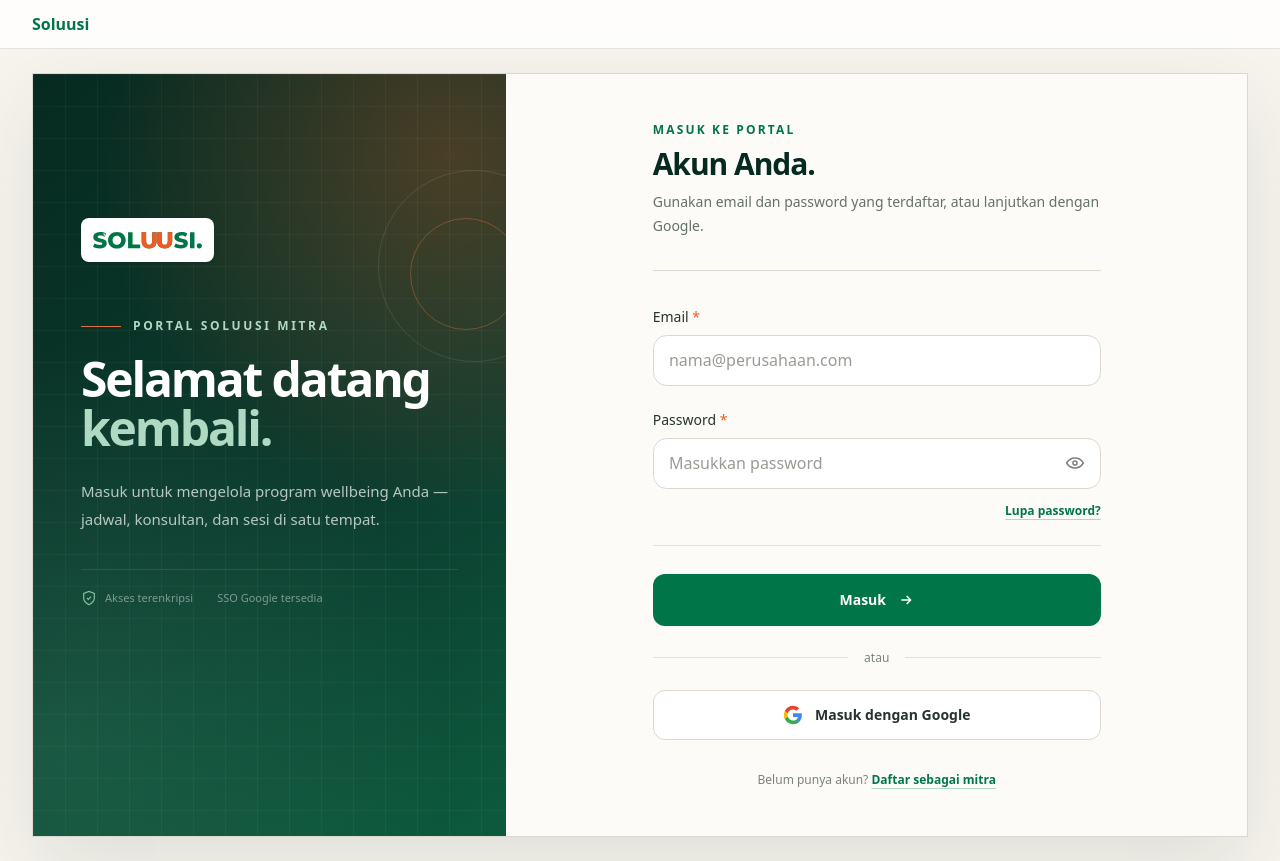
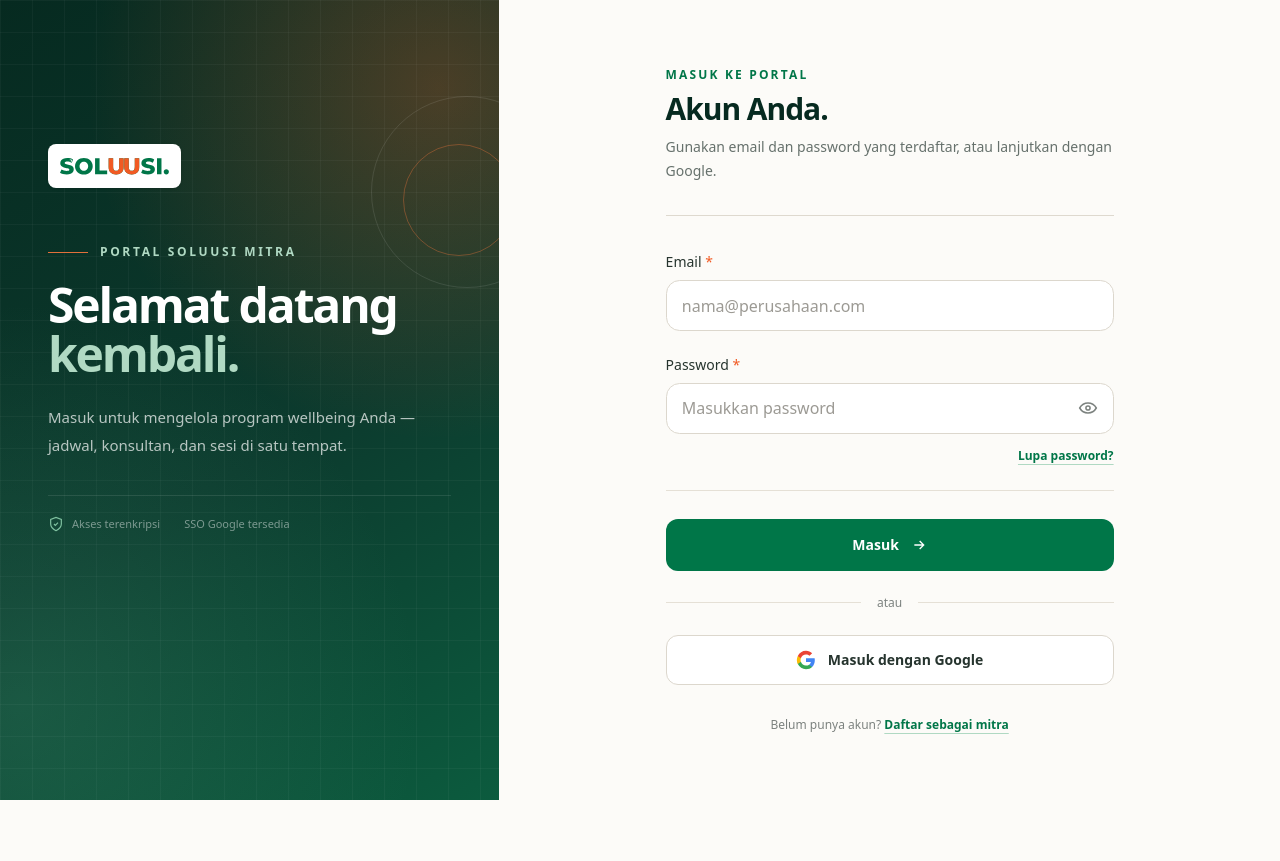
Before and after one commit to fauzan171/soluusi-b2company, a Laravel app: page /login in a window 1280 px wide. After the commit the page ends 800 px from the top, so only its background shows below. Run offline with Laravel 12, Linux system fonts and the light colour scheme; style sheets or scripts are compiled from the project's sources; parts of the project's set-up code (start-up, migrations or seed data) failed here and were passed over; some libraries are stand-ins or nearby versions.

Commit message:
fix: login page full-bleed (layout bare mode, no portal header/margins)
Co-Authored-By: Claude Sonnet 5.5 <noreply@anthropic.com>

```diff
--- a/resources/views/auth/login.blade.php
+++ b/resources/views/auth/login.blade.php
@@ -1,5 +1,6 @@
 @extends('layouts.app')
 
+@php($bare = true)
 @php($title = 'Masuk — ' . config('whitelabel.internal_brand', 'Soluusi'))
 
 @section('content')
@@ -25,8 +26,8 @@
     @media (prefers-reduced-motion: reduce) { .login-rise { animation: none; } .login-field, .login-submit { transition: none; } }
 </style>
 
-<div class="login-shell overflow-hidden border border-[#dcd7cd] bg-white lg:grid lg:grid-cols-[.78fr_1.22fr]">
-    <aside class="login-aside relative overflow-hidden px-7 py-9 text-white sm:px-10 lg:min-h-[calc(100vh-9rem)] lg:px-12 lg:py-12">
+<div class="login-shell min-h-screen overflow-hidden bg-white lg:grid lg:grid-cols-[.78fr_1.22fr]">
+    <aside class="login-aside relative overflow-hidden px-7 py-9 text-white sm:px-10 lg:min-h-screen lg:px-12 lg:py-12">
         <div aria-hidden="true" class="absolute -right-16 top-24 h-48 w-48 rounded-full border border-white/10"></div>
         <div aria-hidden="true" class="absolute -right-4 top-36 h-28 w-28 rounded-full border border-terra-400/40"></div>
         <div class="relative lg:sticky lg:top-24">
@@ -47,8 +48,8 @@
         </div>
     </aside>
 
-    <section class="bg-[#fcfbf8] px-6 py-9 sm:px-10 lg:px-14 lg:py-12">
-        <div class="mx-auto max-w-md">
+    <section class="bg-[#fcfbf8] px-6 py-9 sm:px-10 lg:flex lg:items-center lg:px-14 lg:py-12">
+        <div class="mx-auto w-full max-w-md">
             <div class="login-rise border-b border-[#ded9cf] pb-8">
                 <p class="text-xs font-semibold uppercase tracking-[.18em] text-pine-700">Masuk ke Portal</p>
                 <h2 class="mt-2 text-3xl font-semibold tracking-[-.035em] text-pine-950">Akun Anda.</h2>
--- a/resources/views/layouts/app.blade.php
+++ b/resources/views/layouts/app.blade.php
@@ -96,6 +96,7 @@
         default => [],
     };
 @endphp
+@php($bare = $bare ?? false)
 <body class="bg-paper text-ink min-h-screen">
     <div class="flex min-h-screen">
         @if(count($navItems))
@@ -128,6 +129,7 @@
         @endif
 
         <div class="flex-1 min-w-0">
+            @unless($bare)
             <header class="bg-white/80 backdrop-blur border-b border-[#e7e2d9] px-4 sm:px-6 lg:px-8 py-3 flex items-center justify-between sticky top-0 z-10">
                 <div class="flex items-center gap-4">
                     @if(!count($navItems))
@@ -212,8 +214,9 @@
                     @endauth
                 </nav>
             </details>
-            <main class="w-full px-4 py-6 sm:px-6 lg:px-8">
-                <div class="mx-auto w-full max-w-7xl">
+            @endunless
+            <main @class(['w-full', 'px-4 py-6 sm:px-6 lg:px-8' => ! $bare])>
+                <div @class(['w-full', 'mx-auto max-w-7xl' => ! $bare, 'px-4 pt-4 sm:px-6' => $bare && (session('success') || session('error') || session('info') || session('crisis') || (isset($errors) && $errors->any()))])>
                 @if(!empty($viewAs))
                     <div class="mb-4 p-3 rounded-xl bg-amber-100 text-amber-900 text-sm flex items-center justify-between gap-3" role="status">
                         <span>Anda sedang melihat sebagai <strong>{{ $viewAs['name'] }}</strong> <span class="text-amber-700">({{ $viewAs['target_role'] ?? '?' }})</span> — mode view-as superadmin, read-only.
```
